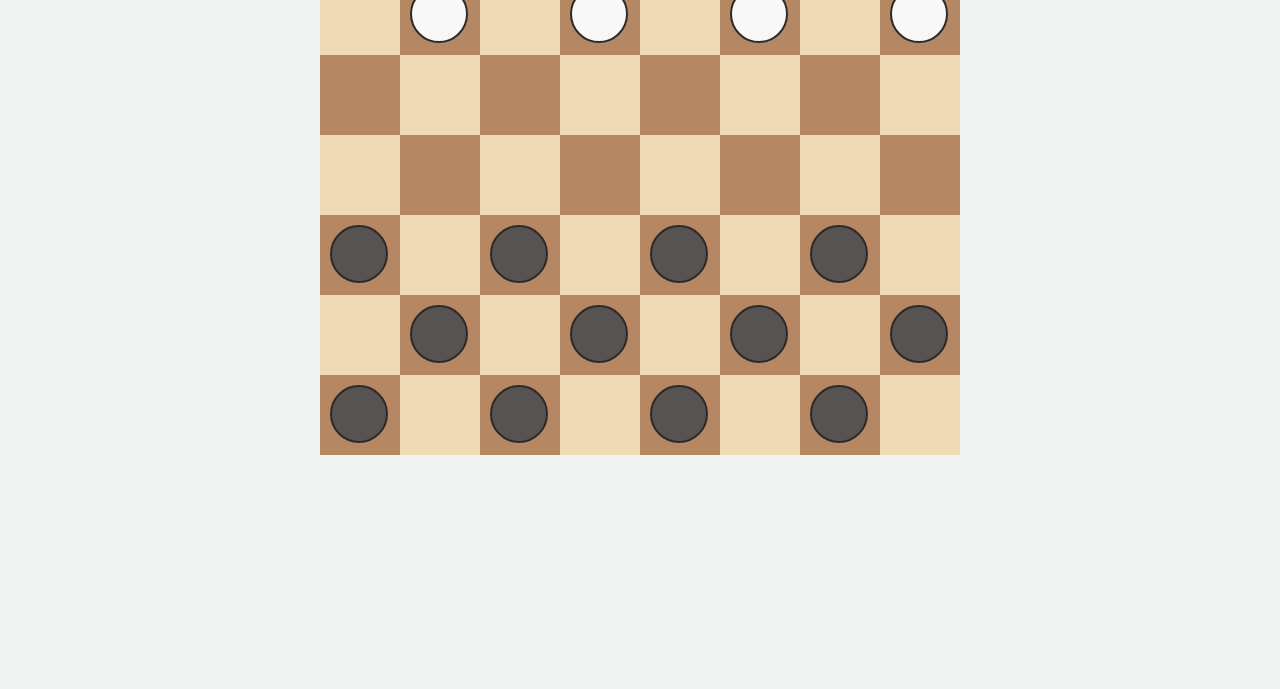
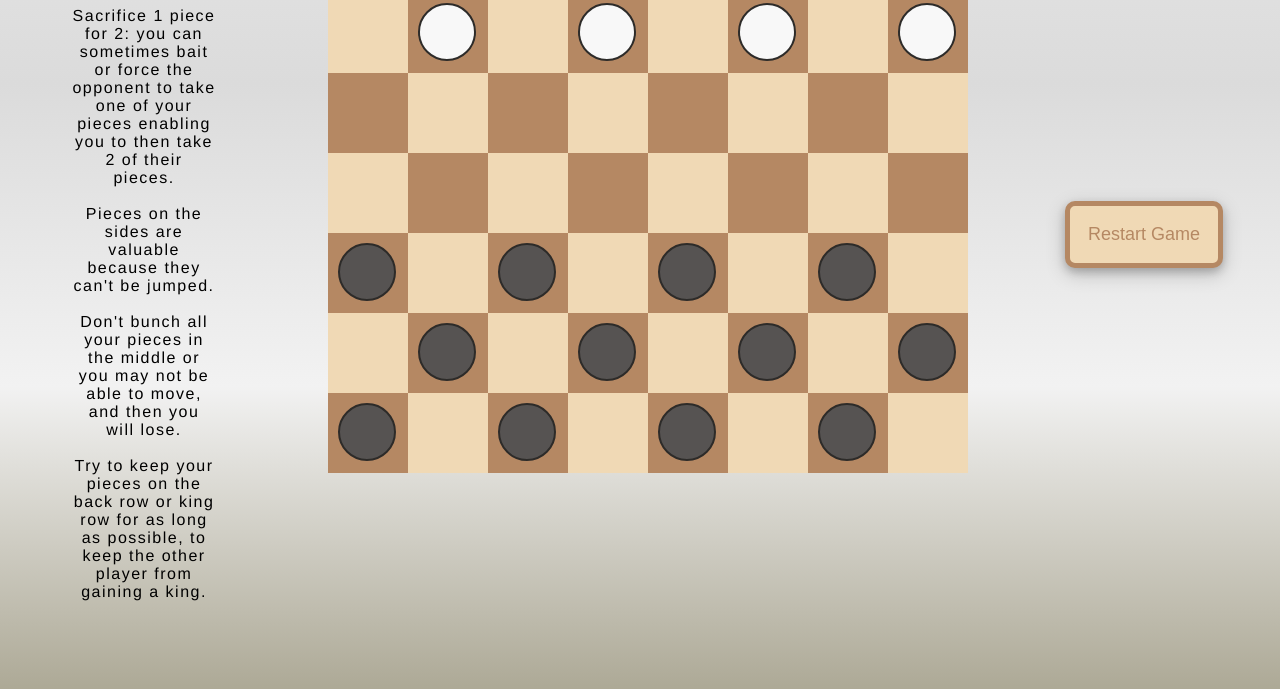
Before and after one commit to Ratiu23/Checkers, a plain HTML site: page index.html in a window 1280 px wide. Shown: the part 219-908 px from the top of the page. Before the commit the page ends 800 px from the top, so only its background shows below. Drawn offline with Linux system fonts and the light colour scheme.

Commit message:
flexbox layout and some styling added

```diff
--- a/index.html
+++ b/index.html
@@ -8,7 +8,28 @@
     <link rel="stylesheet" href="style.css">
 </head>
 <body>
-    <div id="board-layout"></div>
+    <div class="content flow">
+        <div class="columns">
+
+            <div class="col-1">
+                <div class="col1-content">
+                    <h1 class="title-rules">Checkers Strategy and Tips</h1>
+                    <p class="title-p">
+                        Sacrifice 1 piece for 2: you can sometimes bait or force the opponent to take one of your pieces enabling you to then take 2 of their pieces.<br><br>
+                        Pieces on the sides are valuable because they can't be jumped.<br><br>
+                        Don't bunch all your pieces in the middle or you may not be able to move, and then you will lose.<br><br>
+                        Try to keep your pieces on the back row or king row for as long as possible, to keep the other player from gaining a king.<br>
+                    </p>
+                </div>
+            </div>
+
+            <div id="board-layout" class="col-2"></div>
+
+            <div class="col-3">
+                <button type="reset" class="button">Restart Game</button>
+            </div>
+        </div>
+    </div>
     <script src="functions.js"></script>
 </body>
 </html>
--- a/style.css
+++ b/style.css
@@ -3,7 +3,8 @@ body {
     box-sizing: border-box;
     display: flex;
     justify-content: center;
-    background-color: #F2F4F4;
+    font-family: Helvetica;
+    background: linear-gradient(to top, #ada996, #f2f2f2, #dbdbdb, #eaeaea);
 }
 .row {
     margin-top: -4px;
@@ -41,6 +42,60 @@ body {
 
 #board-layout {
     /* box-shadow: 0 4px 8px 0 rgba(0, 0, 0, 0.2), 0 6px 20px 0 rgba(0, 0, 0, 0.19); */
-    margin-top: 30px;
     min-width: 640px;
 }
+
+.columns {
+    display: flex;
+    width: 100%;
+}
+
+.columns > * {
+    flex-basis: 100%;
+}
+
+.col-1 {
+    padding: 3em;
+    display: flex;
+    align-items: center;
+}
+
+.col1-content {
+    padding: 1em;
+}
+
+.col-2 {
+    padding: 3em;
+    align-items: center;
+}
+
+.col-3 {
+    padding: 3em;
+    display: flex;
+    align-items: center;
+    justify-content: center;
+}
+
+.button {
+    padding: 1em;
+    border: 5px solid #b58863;
+    border-radius: 10px;
+    font-size: 18px;
+    background-color: #f0d9b5;
+    color: #b58863;
+    transition-duration: 0.4s;
+    box-shadow: 0 4px 8px 0 rgba(0, 0, 0, 0.2), 0 6px 20px 0 rgba(0, 0, 0, 0.19);
+
+
+}
+
+.button:hover {
+    background-color: #b58863;
+    color: #f0d9b5;
+    cursor: pointer;
+  }
+
+
+  .title-p {
+      letter-spacing: 1.5px;
+  }
```
